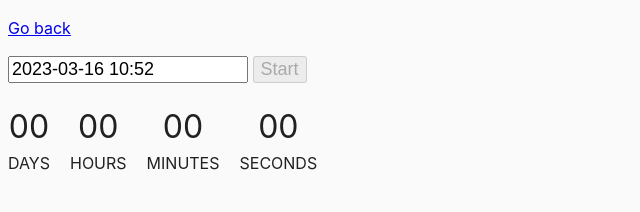
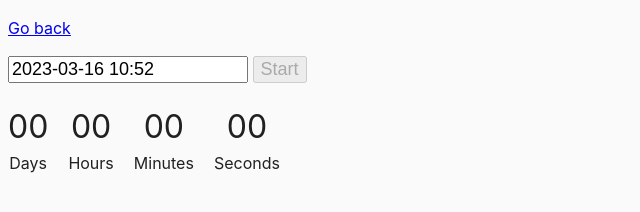
Before and after one commit to Viacheslav-Penskoy/goit-js-hw-09, a website built with Parcel: page src/02-timer.html in a window 1280 px wide. Shown: the whole page, without its empty margins (0-640 px from the left). Built offline with nearby package versions, Linux system fonts and the light colour scheme.

Commit message:
Update common.css

```diff
--- a/src/css/common.css
+++ b/src/css/common.css
@@ -42,7 +42,3 @@ img {
 .value {
   font-size: xx-large;
 }
-
-.label {
-  text-transform: uppercase;
-}
```
